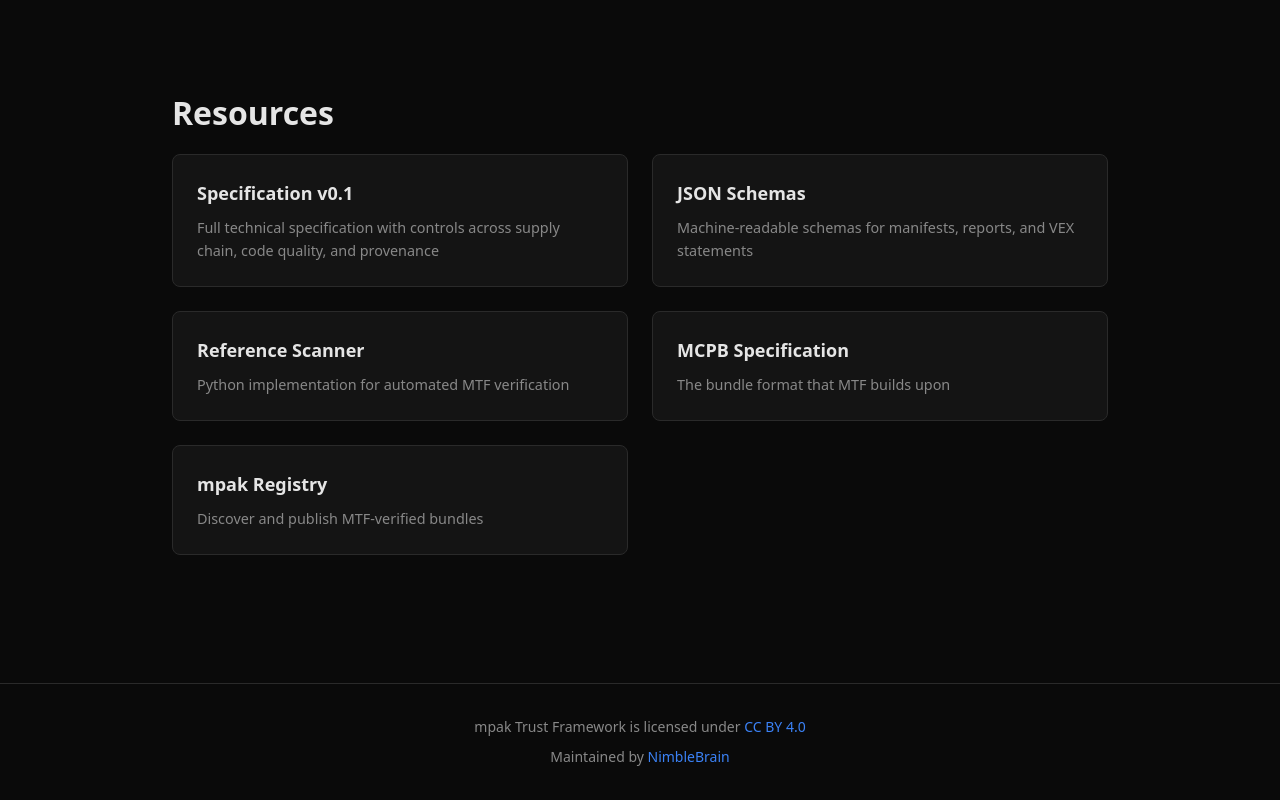
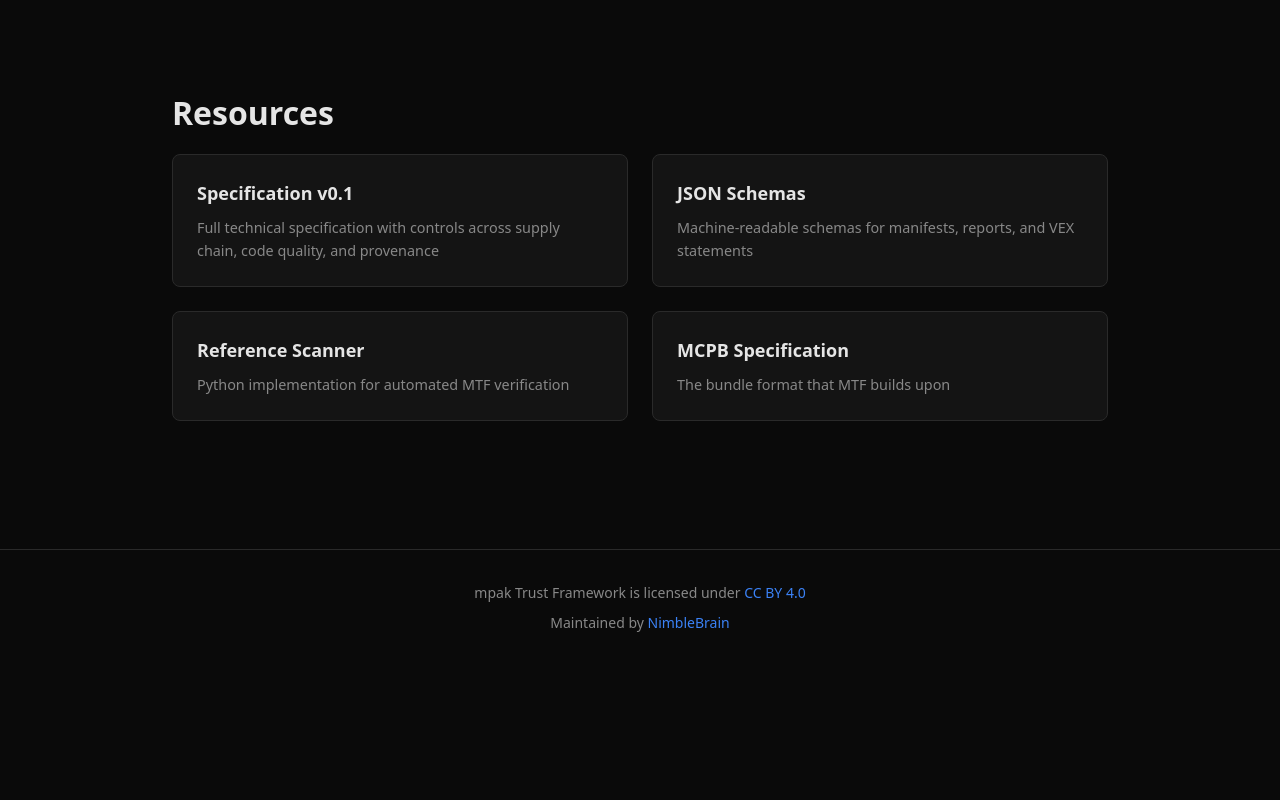
Before and after one commit to NimbleBrainInc/mpak-trust-framework, an Astro site in the folder website/: page / in a window 1280 px wide. Shown: the part 3319-4119 px from the top of the page. After the commit the page ends 3986 px from the top, so only its background shows below. Built offline with nearby package versions, Linux system fonts and the light colour scheme; Astro itself is replaced by a stand-in of ours.

Commit message:
Drop the mpak registry link (#6)
Co-authored-by: Mathew Goldsborough <1759329+mgoldsborough@users.noreply.github.com>

```diff
--- a/website/public/llms.txt
+++ b/website/public/llms.txt
@@ -44,7 +44,6 @@ MTF addresses threats unique to AI tool extensions:
 - Specification: https://mpaktrust.org/spec/0.1/
 - JSON Schemas: https://mpaktrust.org/schemas/
 - GitHub: https://github.com/NimbleBrainInc/mpak-trust-framework
-- Bundle Registry: https://mpak.dev
 - MCPB Format: https://github.com/modelcontextprotocol/mcpb
 
 ## Citation
--- a/website/src/pages/index.astro
+++ b/website/src/pages/index.astro
@@ -202,10 +202,6 @@ import Base from '../layouts/Base.astro';
         <a href="https://github.com/modelcontextprotocol/mcpb" class="resource-card">
           <h3>MCPB Specification</h3>
           <p>The bundle format that MTF builds upon</p>
-        </a>
-        <a href="https://mpak.dev" class="resource-card">
-          <h3>mpak Registry</h3>
-          <p>Discover and publish MTF-verified bundles</p>
         </a>
       </div>
     </div>
```
